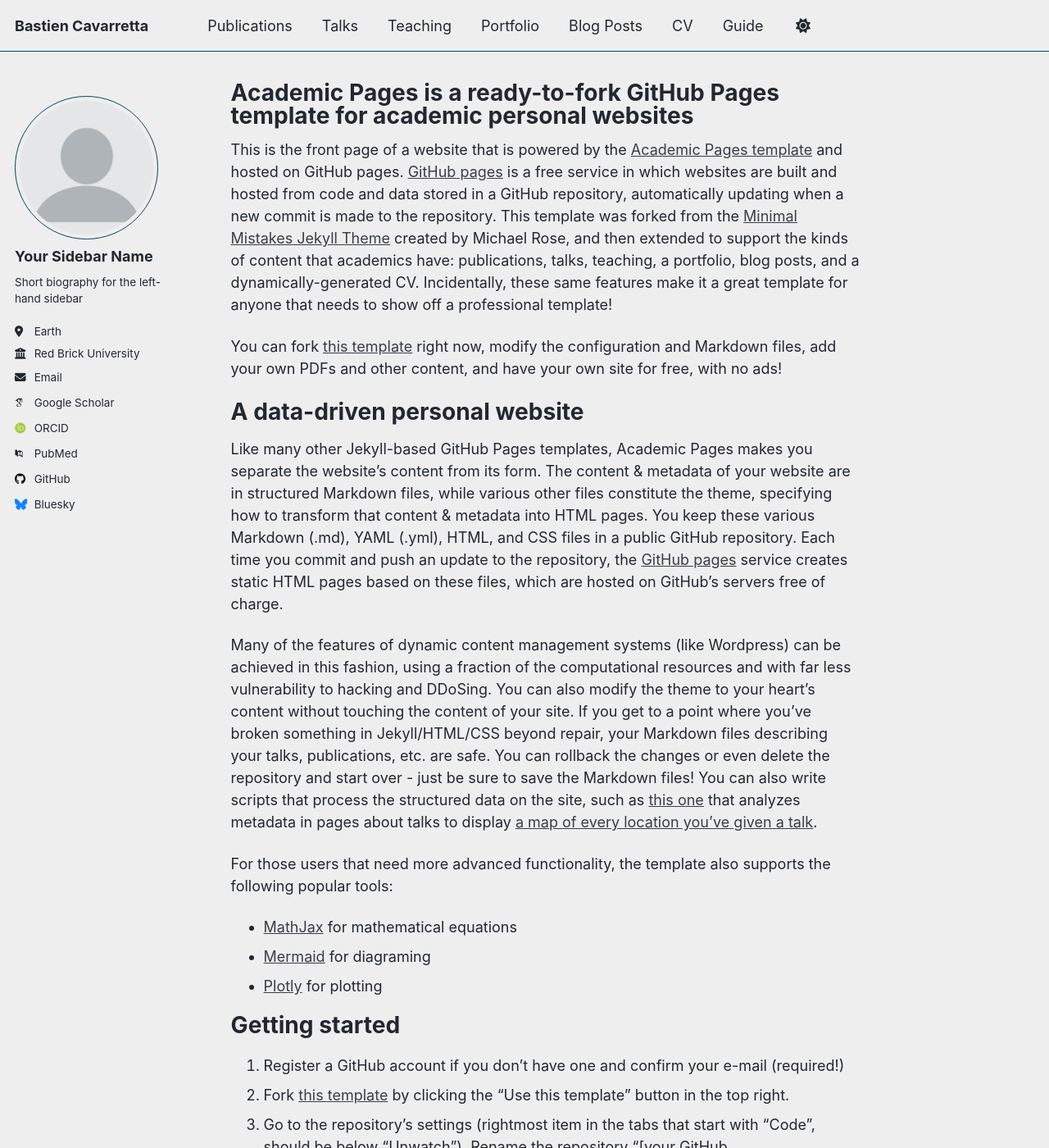
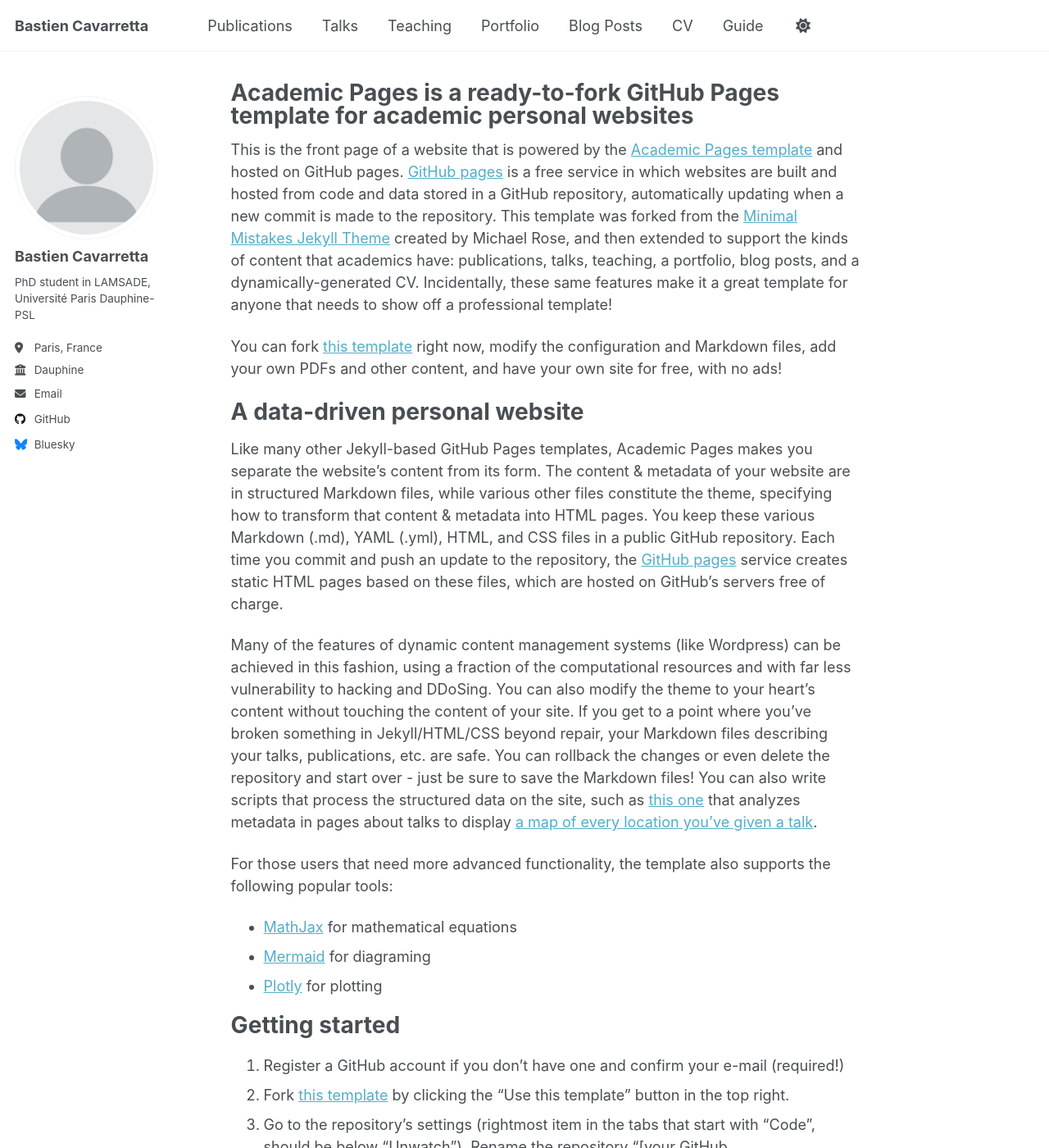
Before and after one commit to bastiencavarretta/batoscave.github.io, a Jekyll site: the page built from _pages/about.md, in a window 1280 px wide and 1400 px high. Shown: the whole window at 82% size. Built offline with Jekyll 4.4.1, drawn with Linux system fonts in a browser that asks for light colours; some web fonts are replaced; a script that is not in the unit is left out.

```diff
--- a/_config.yml
+++ b/_config.yml
@@ -8,7 +8,7 @@
 
 # Basic Site Settings
 locale                   : "en-US"
-site_theme               : "air" # Currently available options are "default", "air"
+site_theme               : "default" # Currently available options are "default", "air"
 title                    : "Bastien Cavarretta"
 title_separator          : "-"
 name                     : &name "Your Name"
@@ -16,7 +16,7 @@ description              : &description "Your Name's academic portfolio"   # Upd
 url                      : https://bastiencavarretta.github.io/batoscave.github.io/ # The base hostname & protocol for your site e.g. "https://[your GitHub username].github.io",
                                                            # or if you already have some other page hosted on Github then use "https://[your GitHub username].github.io/[Your Repo Name]"
 baseurl                  : "" # the subpath of your site, e.g. "/blog"
-repository               : "academicpages/academicpages.github.io"
+repository               : "bastiencavarretta/batoscave.github.io"
 
 # Site Author - The following control what appear as part of the author content on the side bar.
 #               If a field is blank the icon and link will not appear, otherwise it will be shown.
@@ -24,23 +24,23 @@ repository               : "academicpages/academicpages.github.io"
 author:
   # Biographic information
   avatar           : "profile.png"
-  name             : "Your Sidebar Name"
+  name             : "Bastien Cavarretta"
   pronouns         : # example: "she/her"
-  bio              : "Short biography for the left-hand sidebar"
-  location         : "Earth"
-  employer         : "Red Brick University"
+  bio              : "PhD student in LAMSADE, Université Paris Dauphine-PSL"
+  location         : "Paris, France"
+  employer         : "Dauphine"
   uri              : # URL
-  email            : "none@example.org"
+  email            : "bastiencavarretta@dauphine.psl.eu"
 
   # Academic websites
   academia         : # URL
   arxiv            : # URL - Update with the correct link to your profile
-  googlescholar    : "https://scholar.google.com/citations?user=PS_CX0AAAAAJ"
+  googlescholar    : #"https://scholar.google.com/citations?user=PS_CX0AAAAAJ"
   inspire-hep      : # URL
   impactstory      : # URL
-  orcid            : "http://orcid.org/yourorcidurl"
+  orcid            : #"http://orcid.org/yourorcidurl"
   semantic         : # URL
-  pubmed           : "https://www.ncbi.nlm.nih.gov/pubmed/?term=john+snow"
+  pubmed           : #"https://www.ncbi.nlm.nih.gov/pubmed/?term=john+snow"
   researchgate     : # URL
   scopus           : # URL
 
```
